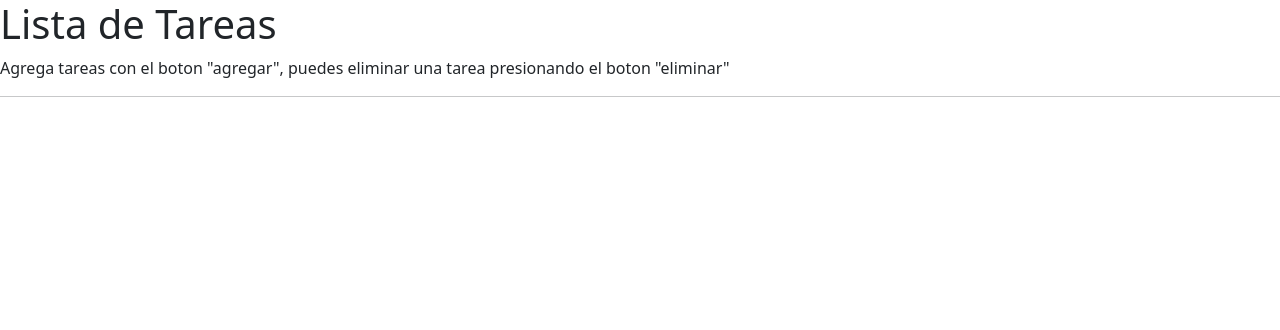
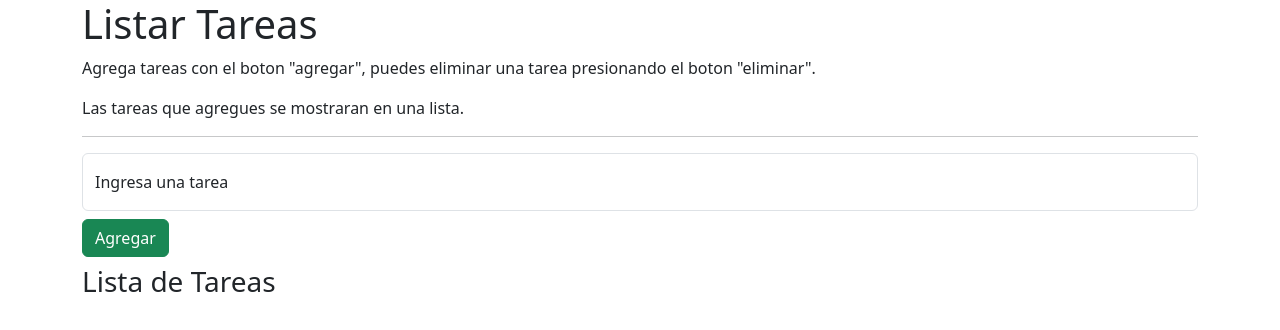
Before and after one commit to teoMunoz99/teoMunoz99-TP5-JS-EJE3-TadeoMunoz-c39i, a plain HTML site: page index.html in a window 1280 px wide. Drawn offline with nearby package versions, Linux system fonts and the light colour scheme.

Commit message:
agregue boton y titulo al maquetado

```diff
--- a/index.html
+++ b/index.html
@@ -1,27 +1,55 @@
 <!DOCTYPE html>
 <html lang="es-la">
-<head>
-    <meta charset="UTF-8">
-    <meta http-equiv="X-UA-Compatible" content="IE=edge">
-    <meta name="viewport" content="width=device-width, initial-scale=1.0">
-    <meta name="author" content="Tadeo Muñoz">
-    <meta name="keywords" content="tp5, javascript, dom, bom, practica">
-    <meta name="description" content="resolucion apartado 3 del tp5 de js">
-    <link href="https://cdn.jsdelivr.net/npm/bootstrap@5.3.0-alpha3/dist/css/bootstrap.min.css" rel="stylesheet" integrity="sha384-KK94CHFLLe+nY2dmCWGMq91rCGa5gtU4mk92HdvYe+M/SXH301p5ILy+dN9+nJOZ" crossorigin="anonymous">
-    <link rel="stylesheet" href="./css/style.css">
+  <head>
+    <meta charset="UTF-8" />
+    <meta http-equiv="X-UA-Compatible" content="IE=edge" />
+    <meta name="viewport" content="width=device-width, initial-scale=1.0" />
+    <meta name="author" content="Tadeo Muñoz" />
+    <meta name="keywords" content="tp5, javascript, dom, bom, practica" />
+    <meta name="description" content="resolucion apartado 3 del tp5 de js" />
+    <link
+      href="https://cdn.jsdelivr.net/npm/bootstrap@5.3.0-alpha3/dist/css/bootstrap.min.css"
+      rel="stylesheet"
+      integrity="sha384-KK94CHFLLe+nY2dmCWGMq91rCGa5gtU4mk92HdvYe+M/SXH301p5ILy+dN9+nJOZ"
+      crossorigin="anonymous"
+    />
+    <link rel="stylesheet" href="./css/style.css" />
     <title>Agregar y quitar tareas</title>
-</head>
-<body>
-    <header>
-        <h1>Lista de Tareas</h1>
-        <p>Agrega tareas con el boton "agregar", puedes eliminar una tarea presionando el boton "eliminar"</p>
-        <hr>
+  </head>
+  <body>
+    <header class="container">
+      <h1>Listar Tareas</h1>
+      <p>
+        Agrega tareas con el boton "agregar", puedes eliminar una tarea
+        presionando el boton "eliminar".
+      </p>
+      <p>
+        Las tareas que agregues se mostraran en una lista.
+      </p>
+      <hr />
     </header>
     <main>
-        <section>
-        </section>
+      <section class="container">
+        <form>
+            <div class="form-floating">
+                <input type="text" class="form-control" id="inputTareas" placeholder="Tareas" required>
+                <label type="submit" for="inputTareas">Ingresa una tarea</label>
+            </div>
+            <button class="btn btn-success my-2">Agregar</button>
+        </form>
+      </section>
+      <section class="container">
+        <h3>Lista de Tareas</h3>
+        <ul class="list-group">
+
+        </ul>
+      </section>
     </main>
-    <script src="https://cdn.jsdelivr.net/npm/bootstrap@5.3.0-alpha3/dist/js/bootstrap.bundle.min.js" integrity="sha384-ENjdO4Dr2bkBIFxQpeoTz1HIcje39Wm4jDKdf19U8gI4ddQ3GYNS7NTKfAdVQSZe" crossorigin="anonymous"></script>
+    <script
+      src="https://cdn.jsdelivr.net/npm/bootstrap@5.3.0-alpha3/dist/js/bootstrap.bundle.min.js"
+      integrity="sha384-ENjdO4Dr2bkBIFxQpeoTz1HIcje39Wm4jDKdf19U8gI4ddQ3GYNS7NTKfAdVQSZe"
+      crossorigin="anonymous"
+    ></script>
     <script src="./js/app.js"></script>
-</body>
+  </body>
 </html>
```
